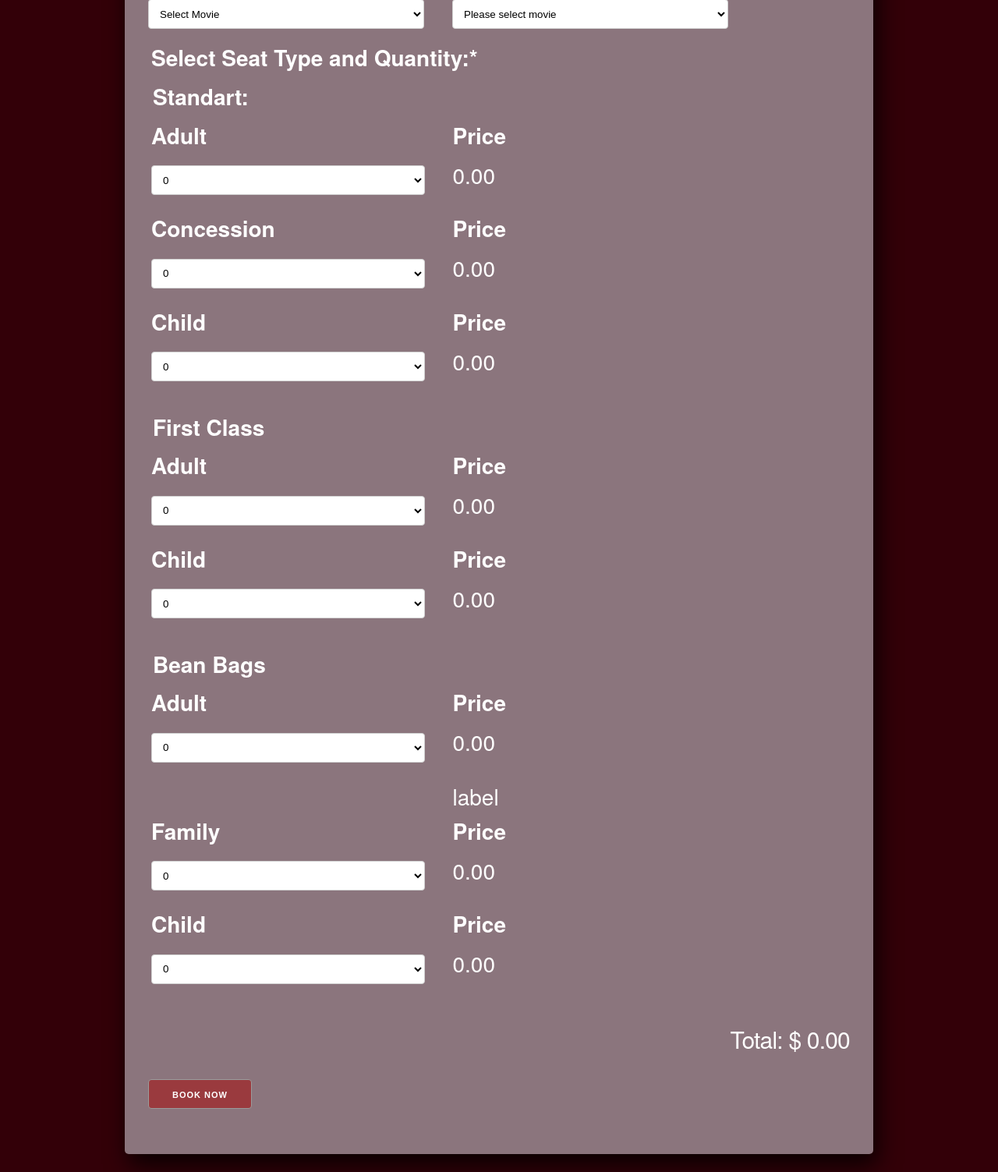
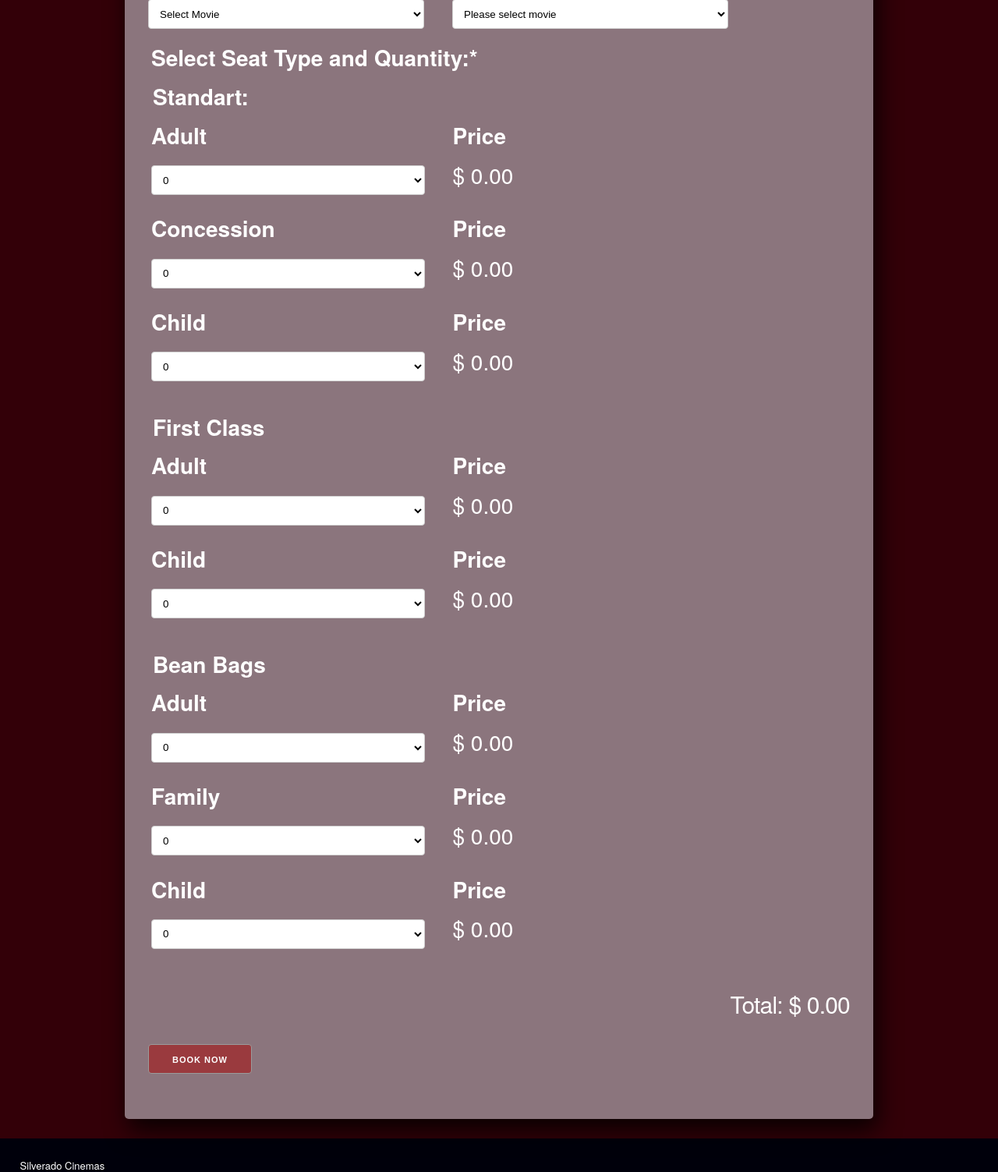
Before and after one commit to rmit-s3676200-ahmet-erdem/Wep-Programming-Dance-Of-Dragons-, a PHP site: page /showing.php in a window 1280 px wide. Shown: the part 3168-4671 px from the top of the page at 78% size. Run offline with PHP 8.4, Linux system fonts and the light colour scheme.

Commit message:
fixed subtle bugs

```diff
--- a/form.js
+++ b/form.js
@@ -16,7 +16,7 @@ var monBeCh = 0.0;
 function callTotal(){
   var total = +(monStdAd) + +(monStdCo) + +(monStdCh) + +(monFcAd) + +(monFcCh) + +(monBeAd) + +(monBeFa) + +(monBeCh);
   var p = getId('pTotal');
-  p.innerHTML = total.toFixed(2);
+  p.innerHTML = "$ " + total.toFixed(2);
 }
 function getId(sP)
 {
@@ -169,7 +169,7 @@ function stdFuncAd(myId){
   monStdAd = opt;
   callTotal();
   var p = getId('pStdAd');
-  p.innerHTML = opt;
+  p.innerHTML = "$ " + opt;
 }
 function stdFuncCo(myId){
   monStdCo = 0.0;
@@ -177,7 +177,7 @@ function stdFuncCo(myId){
   monStdCo = opt;
   callTotal();
   var p = getId('pStdCo');
-  p.innerHTML = opt;
+  p.innerHTML = "$ " + opt;
 }
 function stdFuncCh(myId){
   monStdCh = 0.0;
@@ -185,7 +185,7 @@ function stdFuncCh(myId){
   monStdCh = opt;
   callTotal();
   var p = getId('pStdCh');
-  p.innerHTML = opt;
+  p.innerHTML = "$ " + opt;
 }
 function fcFuncAd(myId){
   monFcAd = 0.0;
@@ -193,7 +193,7 @@ function fcFuncAd(myId){
   monFcAd = opt;
   callTotal();
   var p = getId('pPreAd');
-  p.innerHTML = opt;
+  p.innerHTML = "$ " + opt;
 }
 function fcFuncCh(myId){
   monFcCh = 0.0;
@@ -201,7 +201,7 @@ function fcFuncCh(myId){
   monFcCh = opt;
   callTotal();
   var p = getId('pPreCh');
-  p.innerHTML = opt;
+  p.innerHTML = "$ " + opt;
 }
 function beanFuncAd(myId){
   monBeAd = 0.0;
@@ -209,7 +209,7 @@ function beanFuncAd(myId){
   monBeAd = opt;
   callTotal();
   var p = getId('pBeanAd');
-  p.innerHTML = opt;
+  p.innerHTML = "$ " + opt;
 }
 function beanFuncFa(myId){
   monBeFa = 0.0;
@@ -217,7 +217,7 @@ function beanFuncFa(myId){
   monBeFa = opt;
   callTotal();
   var p = getId('pBeanFa');
-  p.innerHTML = opt;
+  p.innerHTML = "$ " + opt;
 }
 function beanFuncCh(myId){
   monBeCh = 0.0;
@@ -225,7 +225,7 @@ function beanFuncCh(myId){
   monBeCh =opt;
   callTotal();
   var p = getId('pBeanCh');
-  p.innerHTML = opt;
+  p.innerHTML = "$ " + opt;
 }
 function sessionFunction(){
   stdFuncAd('stdFSeat');
--- a/showing.php
+++ b/showing.php
@@ -148,7 +148,7 @@
               </div>
               <div class="seven columns">
                 <label>Price</label>
-                <p><span class="price" id="pStdAd">0.00</span></p>
+                <p><span class="price" id="pStdAd">$ 0.00</span></p>
               </div>
             </div>
             <div class="row">
@@ -170,7 +170,7 @@
               </div>
               <div class="seven columns">
                 <label>Price</label>
-                <p><span class="price" id="pStdCo">0.00</span></p>
+                <p><span class="price" id="pStdCo">$ 0.00</span></p>
               </div>
             </div>
             <div class="row">
@@ -192,7 +192,7 @@
               </div>
               <div class="seven columns">
                 <label>Price</label>
-                <p><span class="price" id="pStdCh">0.00</span></p>
+                <p><span class="price" id="pStdCh">$ 0.00</span></p>
               </div>
             </div>
             </fieldset>
@@ -216,7 +216,7 @@
                 </div>
                 <div class="seven columns">
                   <label>Price</label>
-                  <p><span class="price" id="pPreAd">0.00</span></p>
+                  <p><span class="price" id="pPreAd">$ 0.00</span></p>
                 </div>
               </div>
               <div class="row">
@@ -238,7 +238,7 @@
                 </div>
                 <div class="seven columns">
                   <label>Price</label>
-                  <p><span class="price" id="pPreCh">0.00</span></p>
+                  <p><span class="price" id="pPreCh">$ 0.00</span></p>
                 </div>
               </div>
             </fieldset>
@@ -262,7 +262,7 @@
                 </div>
                 <div class="seven columns">
                   <label>Price</label>
-                  <p><span class="price" id="pBeanAd">0.00</span></p>label
+                  <p><span class="price" id="pBeanAd">$ 0.00</span></p>
                 </div>
               </div>
               <div class="row">
@@ -284,7 +284,7 @@
                 </div>
                 <div class="seven columns">
                   <label>Price</label>
-                  <p><span class="price" id="pBeanFa">0.00</span></p>
+                  <p><span class="price" id="pBeanFa">$ 0.00</span></p>
                 </div>
               </div>
               <div class="row">
@@ -306,7 +306,7 @@
                 </div>
                 <div class="seven columns">
                   <label>Price</label>
-                  <p><span class="price" id="pBeanCh">0.00</span></p>
+                  <p><span class="price" id="pBeanCh">$ 0.00</span></p>
                 </div>
               </div>
             </fieldset>
```
